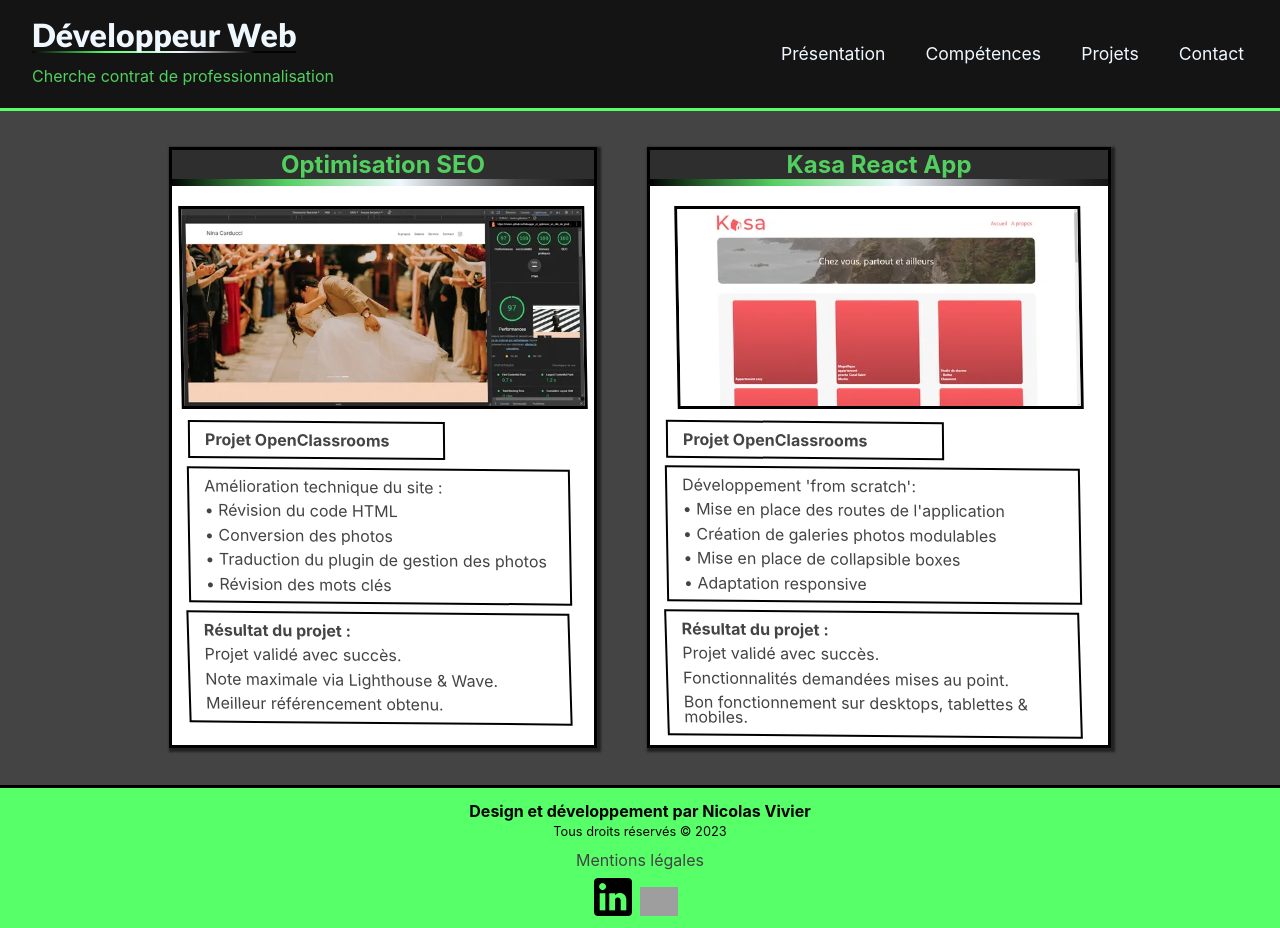
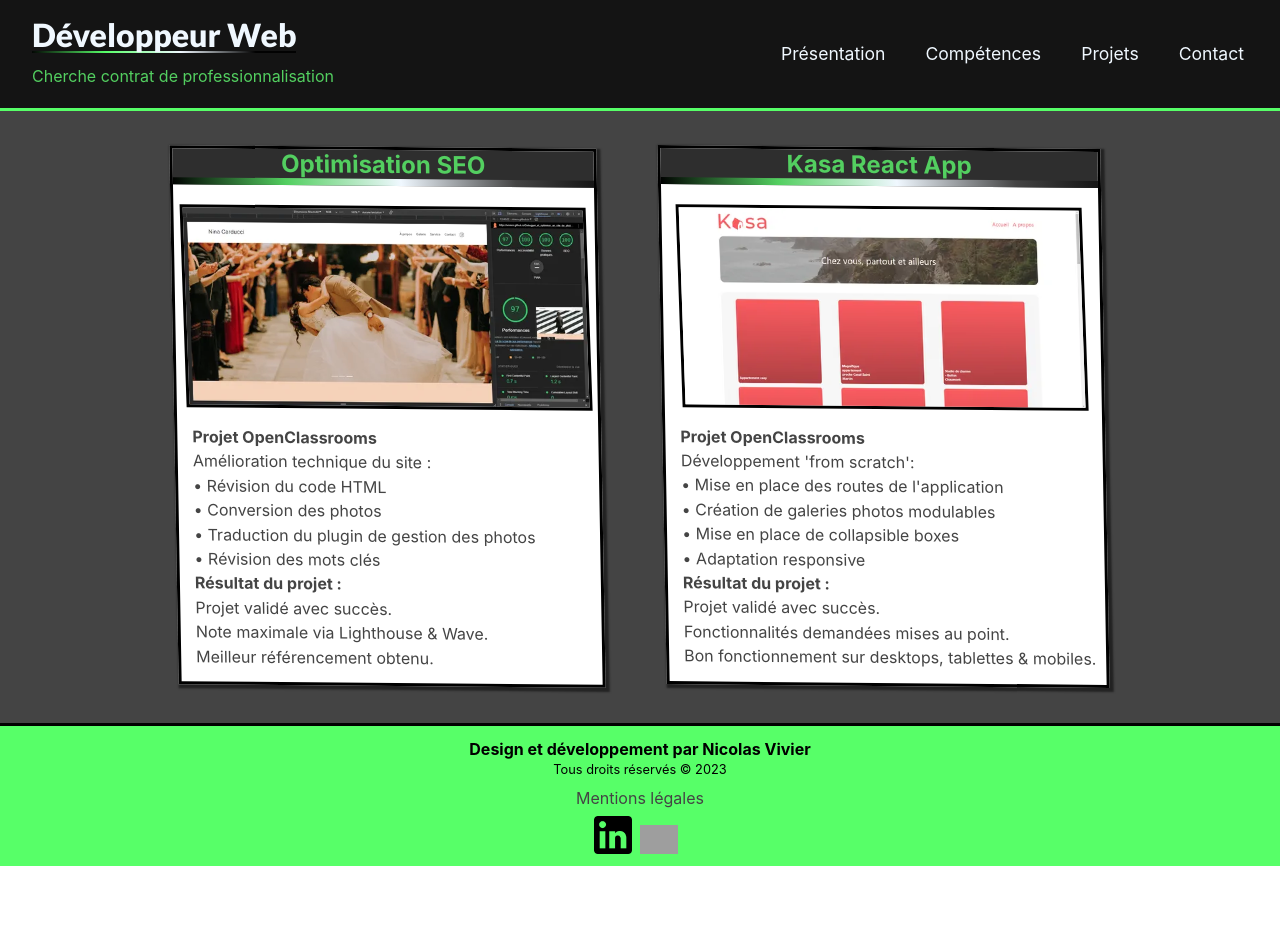
Before and after one commit to VivieRn/Creer_et_publier_votre_portfolio_de_developpeur, a React (Create React App) app: page /projets in a window 1280 px wide. After the commit the page ends 866 px from the top, so only its background shows below. Built offline with nearby package versions, Linux system fonts and the light colour scheme; grey boxes are pictures that could not be loaded.

Commit message:
Maj style des cartes projets

```diff
--- a/src/styles/Works.css
+++ b/src/styles/Works.css
@@ -28,6 +28,7 @@
   height: auto;
   width: auto;
   padding-bottom: 0.5em;
+  transform: skew(1deg, 0.5deg);
 }
 .work-card h2 {
   border-style: solid;
@@ -51,27 +52,6 @@
 }
 .work-card:hover {
   transform: scale(1.1);
-}
-.caps1 {
-  border: 2px solid black;
-  width: 60%;
-  margin-left: 1em;
-  transform: skew(0.5deg, 0.5deg);
-}
-.caps2 {
-  border: 2px solid black;
-  max-width: 450px;
-  width: 90%;
-  margin-left: 1em;
-  margin-top: 0.5em;
-  transform: skew(1deg, 0.5deg);
-}
-.caps3 {
-  border: 2px solid black;
-  width: 90%;
-  margin-left: 1em;
-  margin-top: 0.5em;
-  transform: skew(1.7deg, 0.5deg);
 }
 .work-card p {
   color: #444;
```
